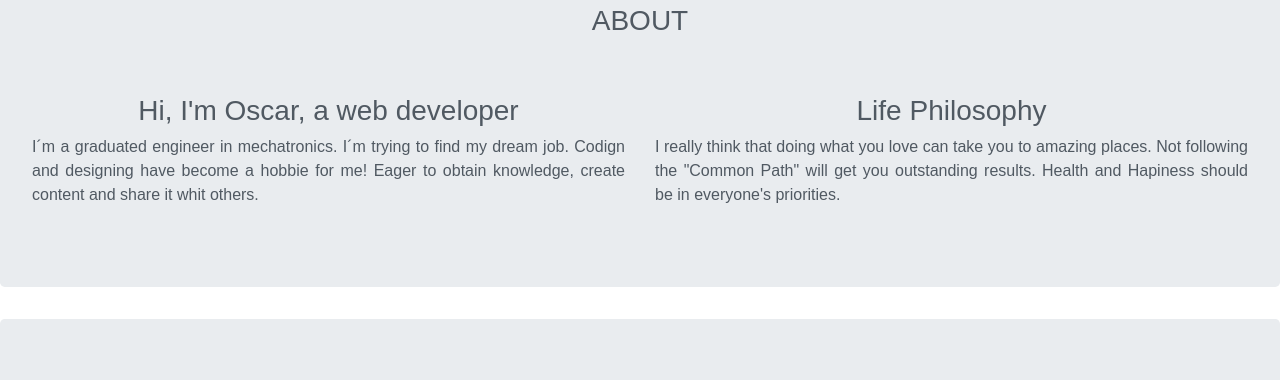
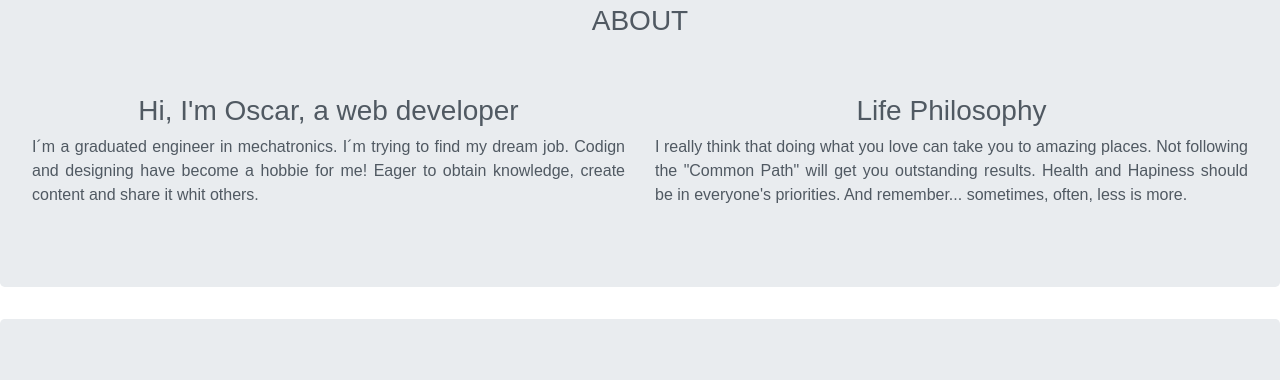
Before and after one commit to OscarG96/Personal-Blog, a plain HTML site: page public/index.html in a window 1280 px wide. Shown: the part 860-1240 px from the top of the page. Drawn offline with nearby package versions, Linux system fonts and the light colour scheme.

Commit message:
Add a phrase to Life Philosophy

```diff
--- a/public/index.html
+++ b/public/index.html
@@ -17,7 +17,9 @@
     <link rel="stylesheet" href="./assets/style/style.css">
 
     <!--favicon-->
-    <link rel="shortcut icon" href="./public/assets/img/thumbnail.png">
+
+    <link rel="shortcut icon" href="./assets/img/thumbnail.png" type="image/x-icon">
+
     <!--favicon-->
 </head>
 
@@ -87,7 +89,11 @@
                     </div>
                  <div class="col-md-6 text-center">
                         <h3>Life Philosophy</h3>
-                        <p style="text-align: justify">I really think that doing what you love can take you to amazing places. Not following the "Common Path" will get you outstanding results. Health and Hapiness should be in everyone's priorities.</p>
+                        <p style="text-align: justify">I really think that doing what you love can take you to amazing places.
+                            Not following the "Common Path" will get you outstanding results.
+                            Health and Hapiness should be in everyone's priorities.
+                            And remember... sometimes, often, less is more.
+                        </p>
                  </div>
             </div>
         </div>
@@ -175,7 +181,10 @@
                             </div>
                         </div>
                         <div class="carousel-item">
-                        <img src="/assets/img/Artboard – 3.png" class="d-block w-100" alt="Firestore App">
+                            <img src="/assets/img/Artboard – 3.png" class="d-block w-100" alt="Firestore App">
+                            <div class="carousel-caption d-none d-md-block">
+                                <a href="https://sportscloudapp-c800b.firebaseapp.com/">Click here to follow link</a>
+                            </div>
                         </div>
 
                         <div class="carousel-item">
```
